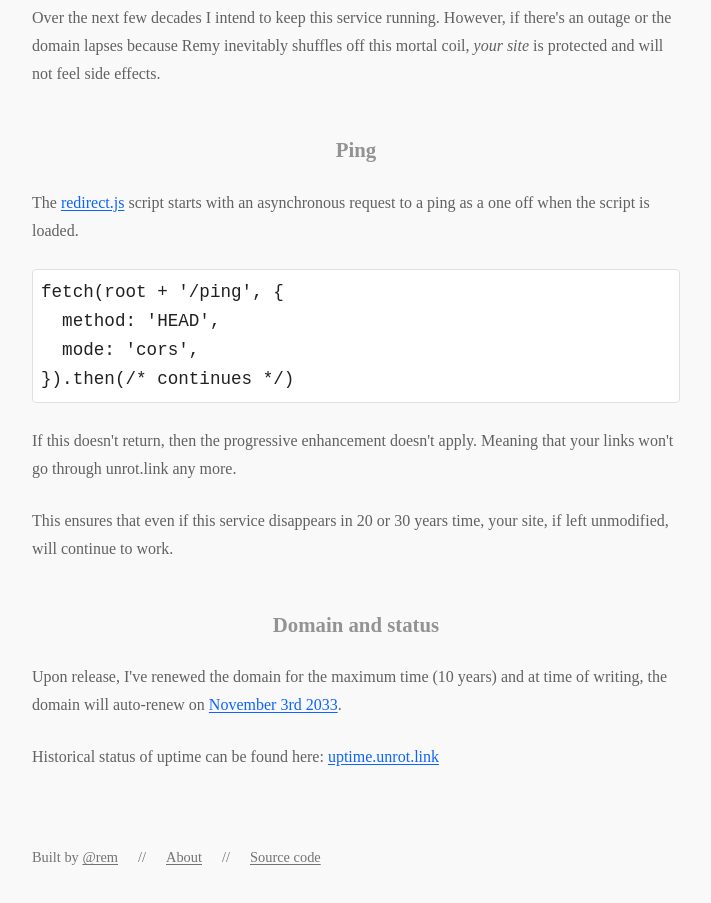
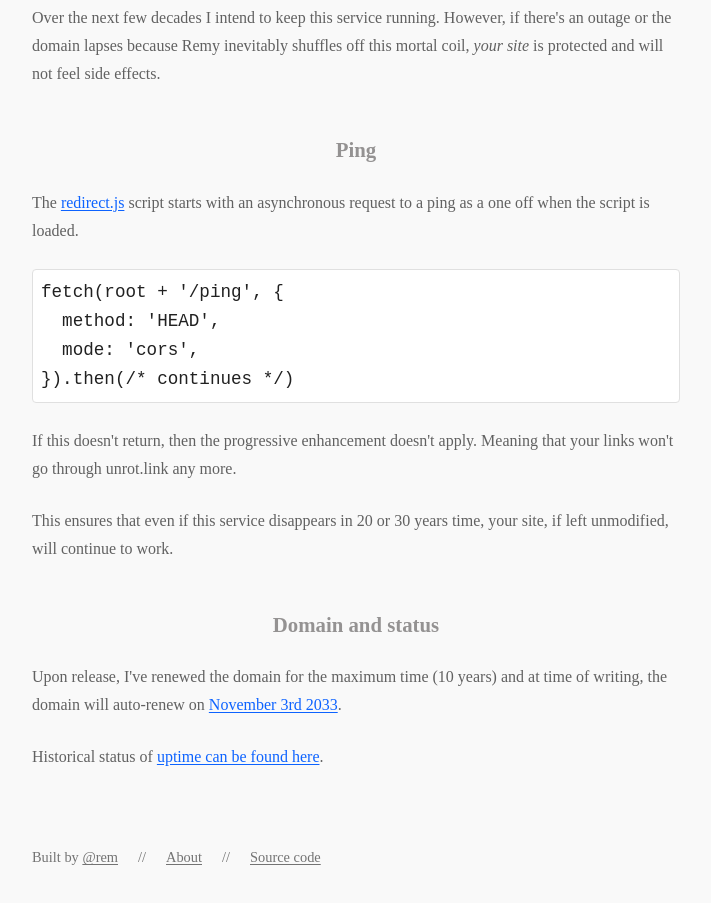
Before and after one commit to remy/unrot.link, an Eleventy site: page src/docs/down.md in a window 1280 px wide. Shown: the part 160-1063 px from the top of the page, without its empty margins (284-995 px from the left). Built offline with nearby package versions, Linux system fonts and the light colour scheme; Eleventy itself is replaced by a stand-in of ours; code samples lack their colours; files that its build step writes are made by us from their sources; a small style sheet from the web is missing; a web font is replaced by a local one; what markdown-it-attrs would draw is missing.

Commit message:
docs: update updown link

```diff
--- a/src/docs/down.md
+++ b/src/docs/down.md
@@ -21,4 +21,4 @@ This ensures that even if this service disappears in 20 or 30 years time, your s
 
 Upon release, I've renewed the domain for the maximum time (10 years) and at time of writing, the domain will auto-renew on [November 3rd 2033](https://www.whois.com/whois/unrot.link).
 
-Historical status of uptime can be found here: [uptime.unrot.link](https://uptime.unrot.link)
+Historical status of [uptime can be found here](https://updown.io/bxup).
```
